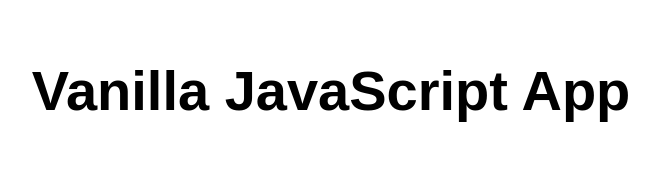
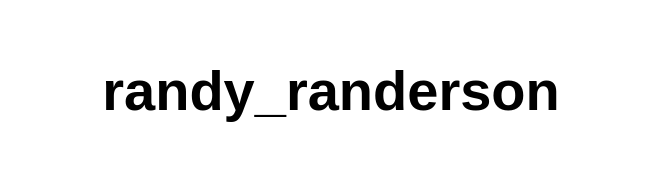
Before and after one commit to randyranderson/staticazure, a website: page src/index.html in a window 1280 px wide. Shown: the whole page, without its empty margins (309-968 px from the left). Drawn offline with Linux system fonts and the light colour scheme.

Commit message:
Update index.html

```diff
--- a/src/index.html
+++ b/src/index.html
@@ -10,7 +10,7 @@
 
 <body>
   <main>
-    <h1>Vanilla JavaScript App</h1>
+    <h1>randy_randerson</h1>
   </main>
 </body>
 
```
